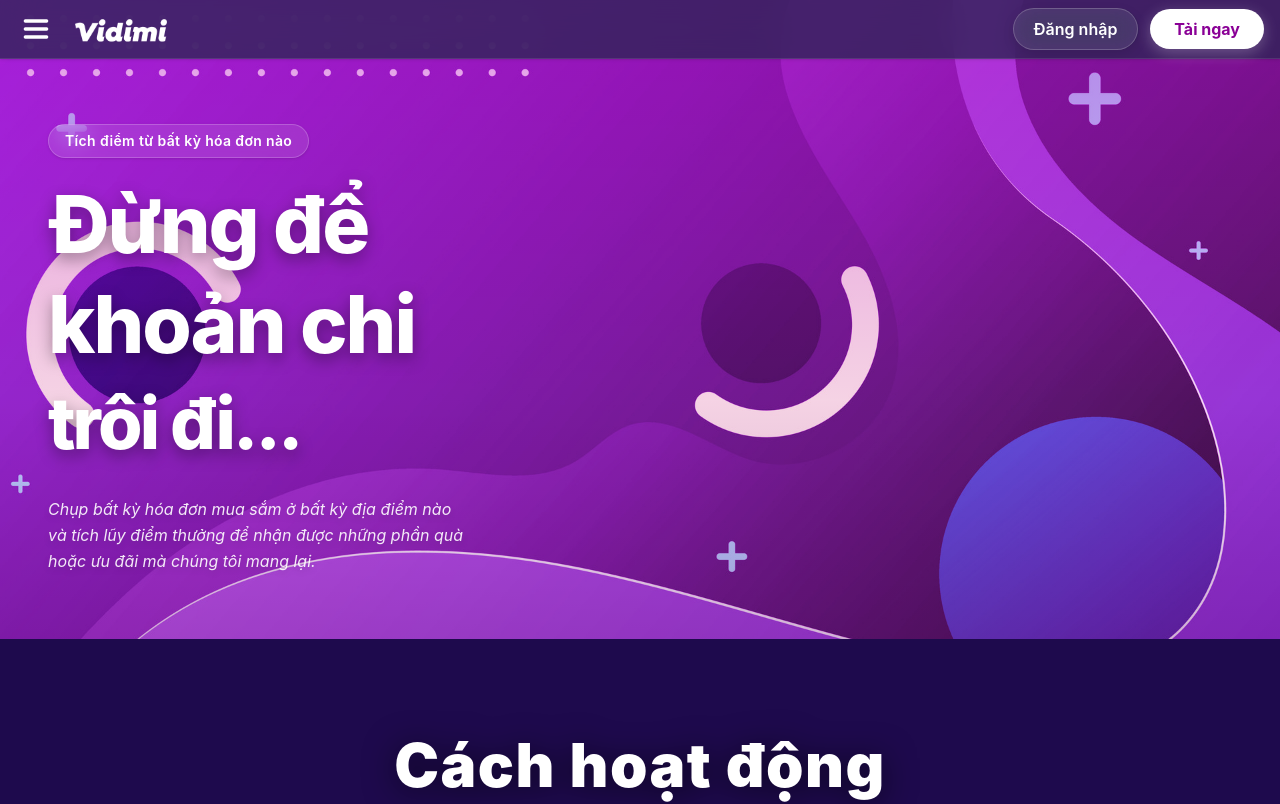
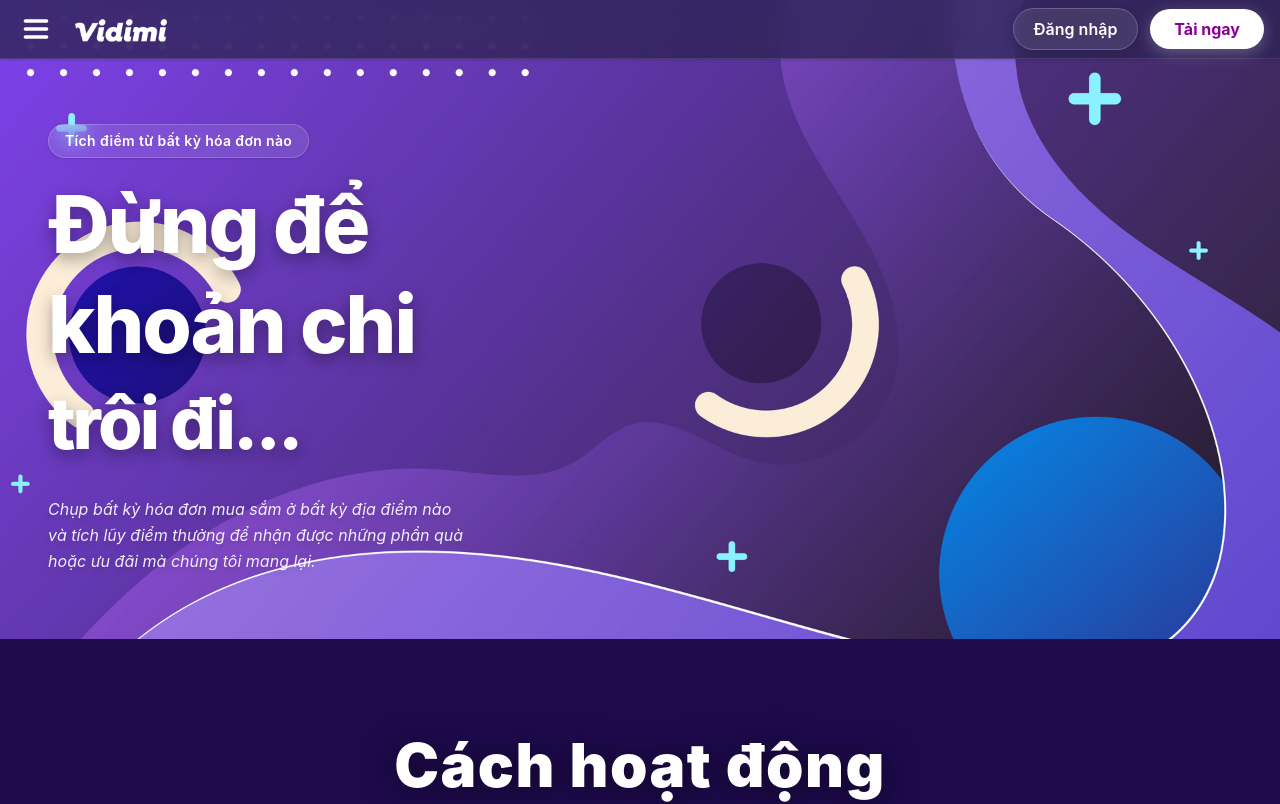
Before and after one commit to NoneHhii/vidimi, a React (Vite) app: page / in a window 1280 px wide. Shown: the top 804 px of the page. Built offline with nearby package versions, Linux system fonts and the light colour scheme.

Commit message:
change bg

```diff
--- a/src/pages/HomePage.tsx
+++ b/src/pages/HomePage.tsx
@@ -1,5 +1,5 @@
 import type React from "react";
-import bannerBg from "../assets/banner.jpg";
+import bannerBg from "../assets/vecteezy_minimal-geometric-gradient-background-abstract-dynamic_25417552.jpg";
 import bannerVideo from "../assets/banner_gif.mp4";
 import { HowItWorksSection } from "../components/HowItWorksSection";
 import { VideoSection } from "../components/VideoSection";
@@ -15,9 +15,7 @@ const HomePage: React.FC = () => {
                 className="fixed inset-0 z-[-1] bg-cover bg-center bg-no-repeat w-full h-full"
                 style={{ backgroundImage: `url(${bannerBg})` }}
             >
-                {/* Lớp phủ màu cố định cho TOÀN BỘ trang */}
-                <div className="absolute inset-0 bg-[#b600c4] mix-blend-color opacity-40 pointer-events-none"></div>
-                <div className="absolute inset-0 bg-gradient-to-b from-[#b600c4]/40 via-[#b600c4]/10 to-[#550060]/40 pointer-events-none"></div>
+                {/* Đã gỡ bỏ các lớp màu đệm theo yêu cầu */}
             </div>
 
             {/* Nội dung trang */}
```
Also changed, not shown: src/assets/vecteezy_minimal-geometric-gradient-background-abstract-dynamic_25417552.jpg (added).
